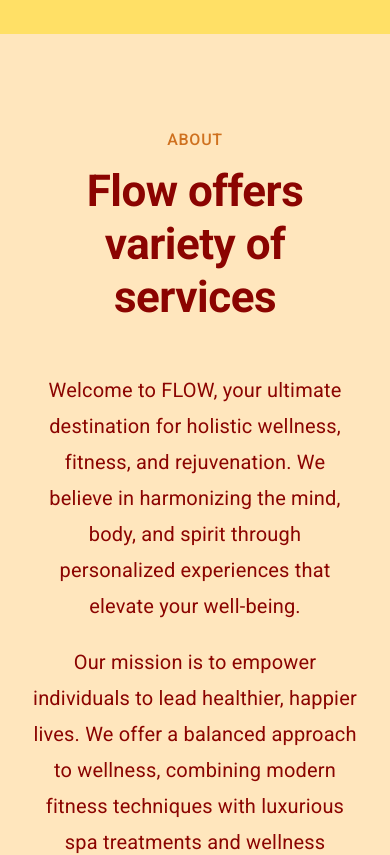
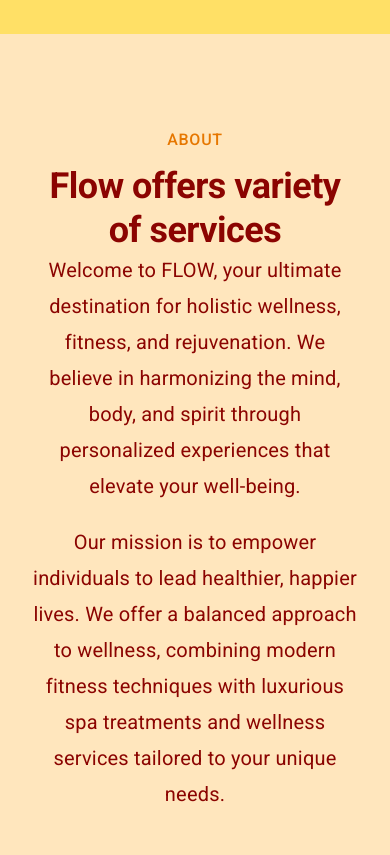
Before and after one commit to nikolamihailov/test, a React (Vite) app: page / in a window 390 px wide. Shown: the part 1240-2095 px from the top of the page. Built offline with nearby package versions, Linux system fonts and the light colour scheme; no server answers.

Commit message:
new styles bumped

```diff
--- a/src/index.css
+++ b/src/index.css
@@ -2,6 +2,8 @@
   margin: 0;
   padding: 0;
   box-sizing: border-box;
+  scrollbar-color: var(--color-secondary-main) var(--color-primary-dark);
+  scrollbar-width: thin;
 }
 
 html {
@@ -39,7 +41,7 @@ main {
   display: block;
   font-size: 1.6rem;
   font-weight: 500;
-  color: #cf711f;
+  color: var(--color-primary-light);
   text-transform: uppercase;
   margin-bottom: 1.6rem;
   letter-spacing: 0.75px;
@@ -48,5 +50,22 @@ main {
 .heading-secondary {
   font-size: 4.4rem;
   line-height: 1.2;
-  margin-bottom: 4.8rem;
+  /*   margin-bottom: 4.8rem; */
 }
+
+@media only screen and (max-width: 480px) {
+  .heading-primary {
+    font-size: 4.2rem;
+  }
+
+  .heading-secondary {
+    font-size: 3.6rem;
+  }
+
+  body .Toastify__toast-container {
+    width: auto;
+    padding: initial;
+    left: initial;
+    margin: initial;
+  }
+}
```
